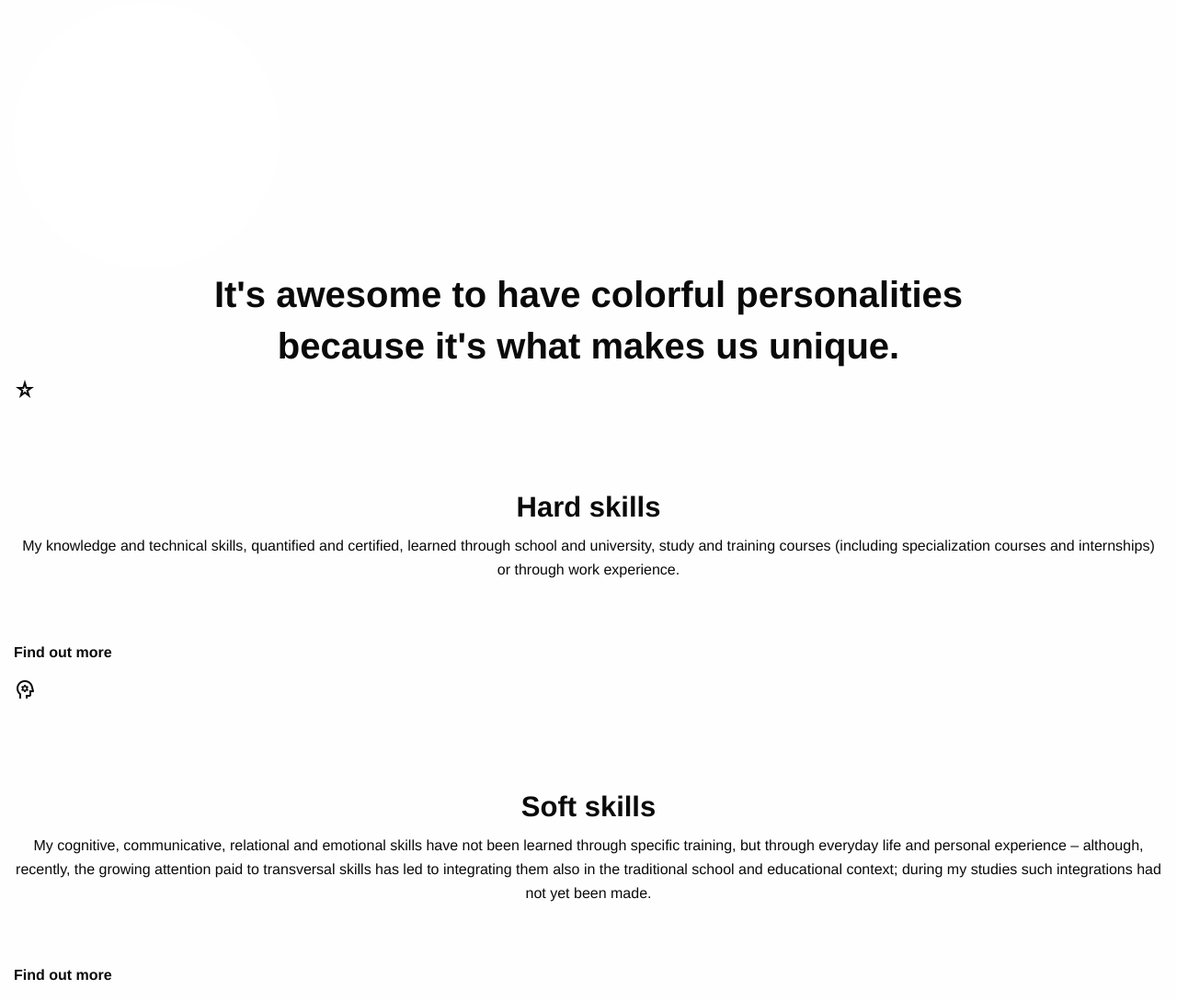
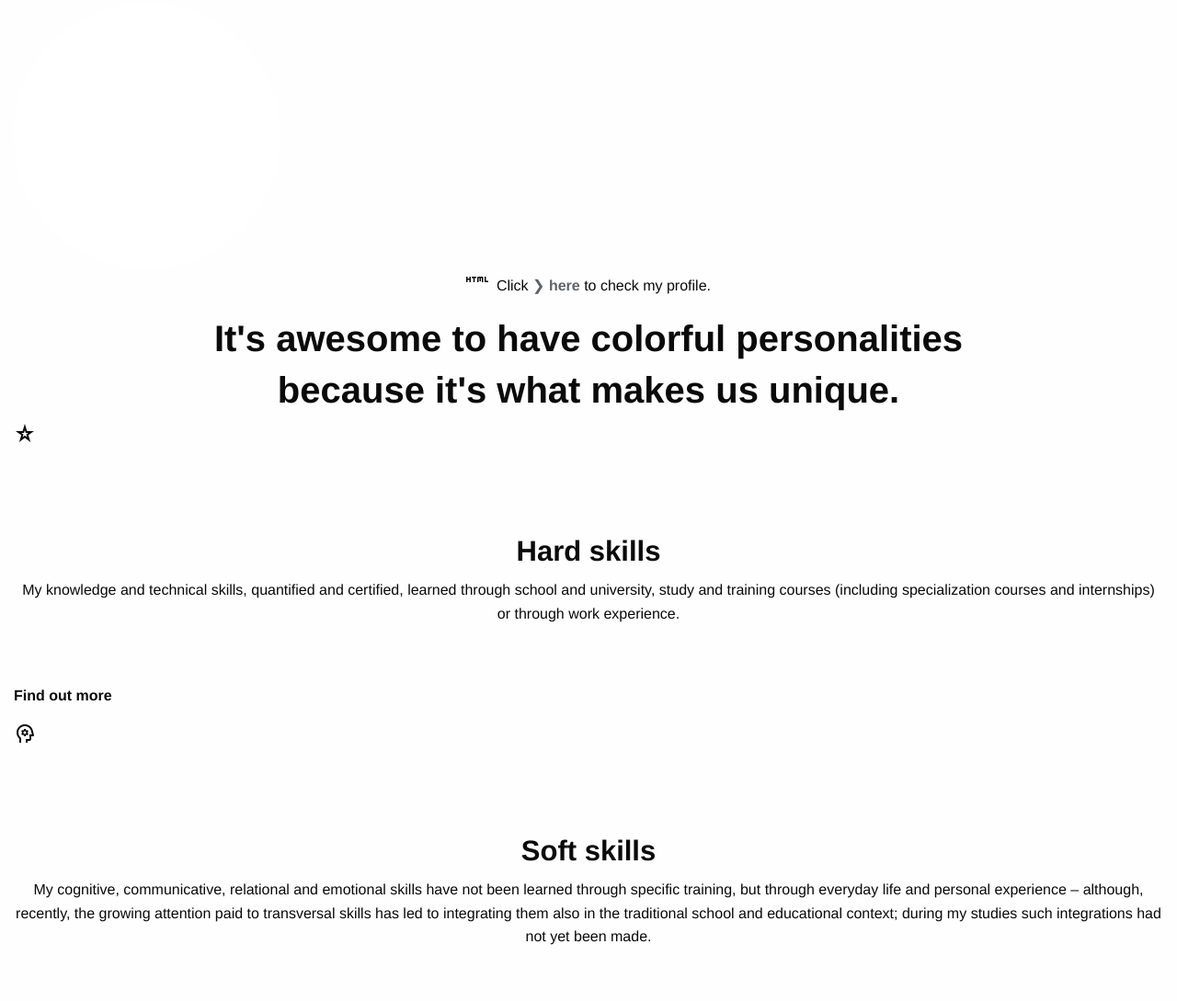
Before and after one commit to danielPoloWork/danielpolowork.github.io, a plain HTML site: page index.html in a window 1280 px wide. Shown: the part 855-1944 px from the top of the page at 92% size. Drawn offline with nearby package versions, Linux system fonts and the light colour scheme.

Commit message:
Update index.html

```diff
--- a/index.html
+++ b/index.html
@@ -148,6 +148,13 @@
             <div class="nav-main-info">
 
                 <div class="nav-main-info-skill grid-container">
+                    <div class="profile-div">
+                        <p class="text-center">
+                            <span class="hobby-list material-symbols-outlined filled">html</span>
+                            <span class="hobby-list">&nbsp;Click <a href="../src/assets/pages/profile.html" target="_blank" rel="noopener noreferrer">&#10095;&nbsp;<b>here</b></a> to check my profile.</span>
+                            <br>
+                        </p>
+                    </div>
                     <div class="nav-main-info-skill-title">
                         <h2 class="nav-main-info text-center">
                             <b>It's awesome to have colorful personalities
@@ -222,6 +229,9 @@
                 <div class="nav-main-info-clear grid-container"></div>
 
                 <div class="nav-main-info-repository grid-container">
+                    <div class="nav-main-info-clear grid-container"></div>
+
+
                     <div class="nav-main-info-repository-title">
                         <h2 class="nav-main-info text-center">
                             <b>A Git distributed version control system
```
